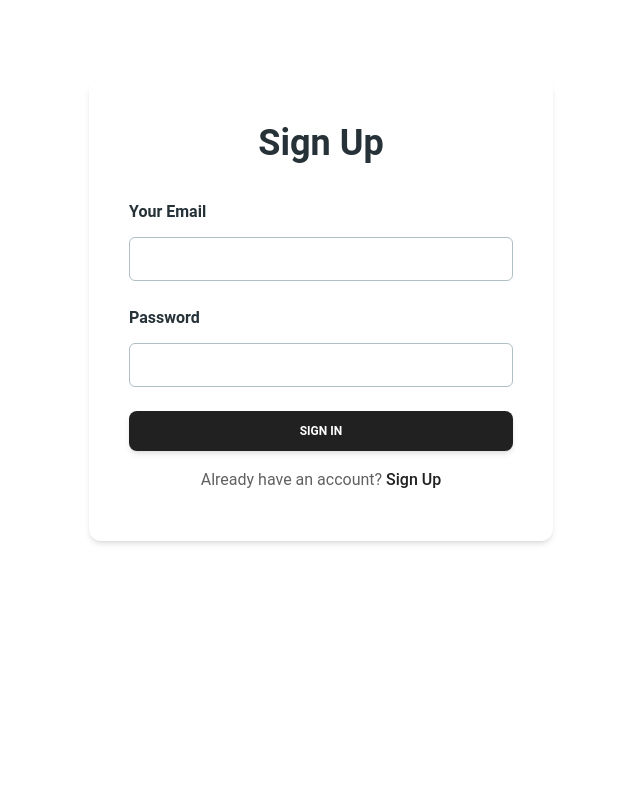
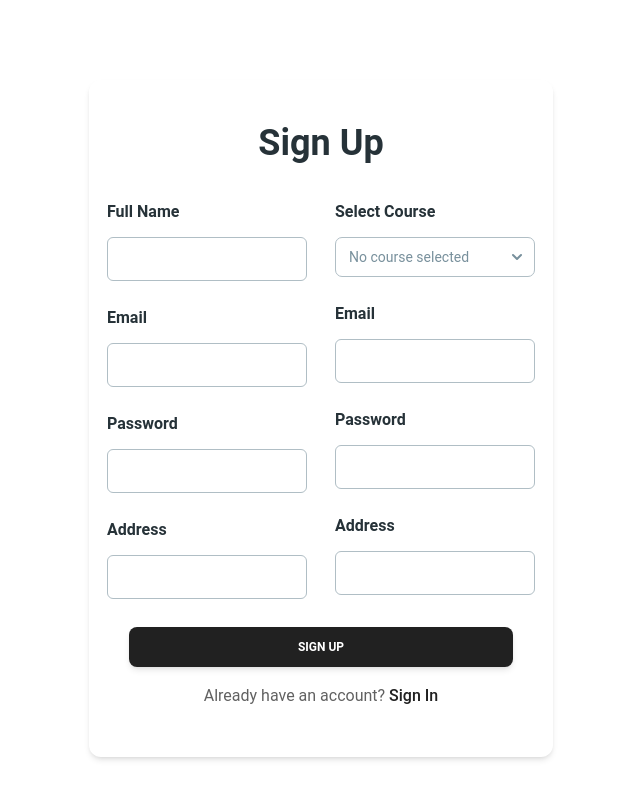
Before and after one commit to ibaddKhan/IMS, a React (Vite) app: page /signup in a window 1280 px wide. Shown: the whole page, without its empty margins (319-959 px from the left). Built offline with nearby package versions, Linux system fonts and the light colour scheme; the HTML template or start-up script is replaced by a standard one.

Commit message:
signup left

```diff
--- a/src/screens/login.jsx
+++ b/src/screens/login.jsx
@@ -35,6 +35,7 @@ signInWithEmailAndPassword(auth, email, password)
 .catch((error) => {
   const errorCode = error.code;
   const errorMessage = error.message;
+  console.log(errorMessage);
 });
   };
 
--- a/src/screens/signup.jsx
+++ b/src/screens/signup.jsx
@@ -4,6 +4,8 @@ import {
   Input,
   Button,
   Typography,
+  Select,
+  Option
 } from "@material-tailwind/react";
 import { Link } from "react-router-dom";
 
@@ -33,12 +35,27 @@ function Signup() {
         </Typography>
 
         <form
-          className="mt-8 mb-2 w-80 max-w-screen-lg sm:w-96"
+          className="mt-8 mb-2 w-3/4 max-w-screen-lg sm:w-96"
           onSubmit={handleSubmit}
         >
+          <div className="flex gap-7 justify-center">
             <div className="mb-1 flex flex-col gap-6">
               <Typography variant="h6" color="blue-gray" className="-mb-3">
-              Your Email
+                Full Name
+              </Typography>
+              <Input
+                type="text"
+                size="lg"
+                placeholder="Full name"
+                className=" !border-t-blue-gray-200 focus:!border-t-gray-900"
+                labelProps={{
+                  className: "before:content-none after:content-none",
+                }}
+                value={email}
+                onChange={handleEmailChange}
+              />
+              <Typography variant="h6" color="blue-gray" className="-mb-3">
+                Email
               </Typography>
               <Input
                 type="email"
@@ -51,6 +68,7 @@ function Signup() {
                 value={email}
                 onChange={handleEmailChange}
               />
+
               <Typography variant="h6" color="blue-gray" className="-mb-3">
                 Password
               </Typography>
@@ -65,14 +83,86 @@ function Signup() {
                 value={password}
                 onChange={handlePasswordChange}
               />
+              <Typography variant="h6" color="blue-gray" className="-mb-3">
+                Address
+              </Typography>
+              <Input
+                type="email"
+                size="lg"
+                placeholder="Address"
+                className=" !border-t-blue-gray-200 focus:!border-t-gray-900"
+                labelProps={{
+                  className: "before:content-none after:content-none",
+                }}
+                value={email}
+                onChange={handleEmailChange}
+              />
+            </div>
+            <div className="mb-1 flex flex-col gap-6">
+              <Typography variant="h6" color="blue-gray" className="-mb-3">
+                Select Course
+              </Typography>
+              <div className="w-32">
+                <Select label="No course selected">
+                  <Option>Material Tailwind HTML</Option>
+                  <Option>Material Tailwind React</Option>
+                  <Option>Material Tailwind Vue</Option>
+                  <Option>Material Tailwind Angular</Option>
+                  <Option>Material Tailwind Svelte</Option>
+                </Select>
+              </div>
+              <Typography variant="h6" color="blue-gray" className="-mb-3">
+                Email
+              </Typography>
+              <Input
+                type="email"
+                size="lg"
+                placeholder="name@mail.com"
+                className=" !border-t-blue-gray-200 focus:!border-t-gray-900"
+                labelProps={{
+                  className: "before:content-none after:content-none",
+                }}
+                value={email}
+                onChange={handleEmailChange}
+              />
+
+              <Typography variant="h6" color="blue-gray" className="-mb-3">
+                Password
+              </Typography>
+              <Input
+                type="password"
+                size="lg"
+                placeholder="********"
+                className=" !border-t-blue-gray-200 focus:!border-t-gray-900"
+                labelProps={{
+                  className: "before:content-none after:content-none",
+                }}
+                value={password}
+                onChange={handlePasswordChange}
+              />
+              <Typography variant="h6" color="blue-gray" className="-mb-3">
+                Address
+              </Typography>
+              <Input
+                type="email"
+                size="lg"
+                placeholder="Address"
+                className=" !border-t-blue-gray-200 focus:!border-t-gray-900"
+                labelProps={{
+                  className: "before:content-none after:content-none",
+                }}
+                value={email}
+                onChange={handleEmailChange}
+              />
+            </div>
           </div>
           <Button type="submit" className="mt-6" fullWidth>
-            Sign In
+            Sign Up
           </Button>
           <Typography color="gray" className="mt-4 text-center font-normal">
             Already have an account?{" "}
             <Link to="/" className="font-medium text-gray-900">
-              Sign Up
+              Sign In
             </Link>
           </Typography>
         </form>
```
Lines whose indentation alone changed are shown as unchanged.
